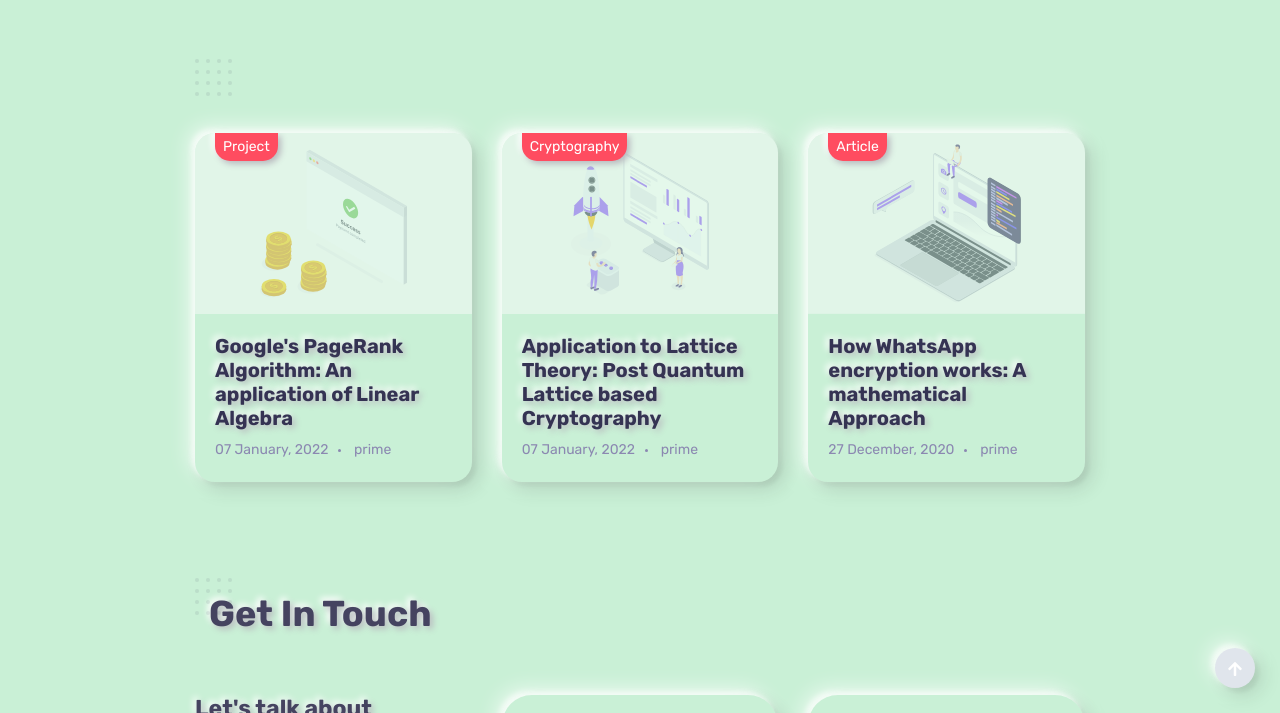
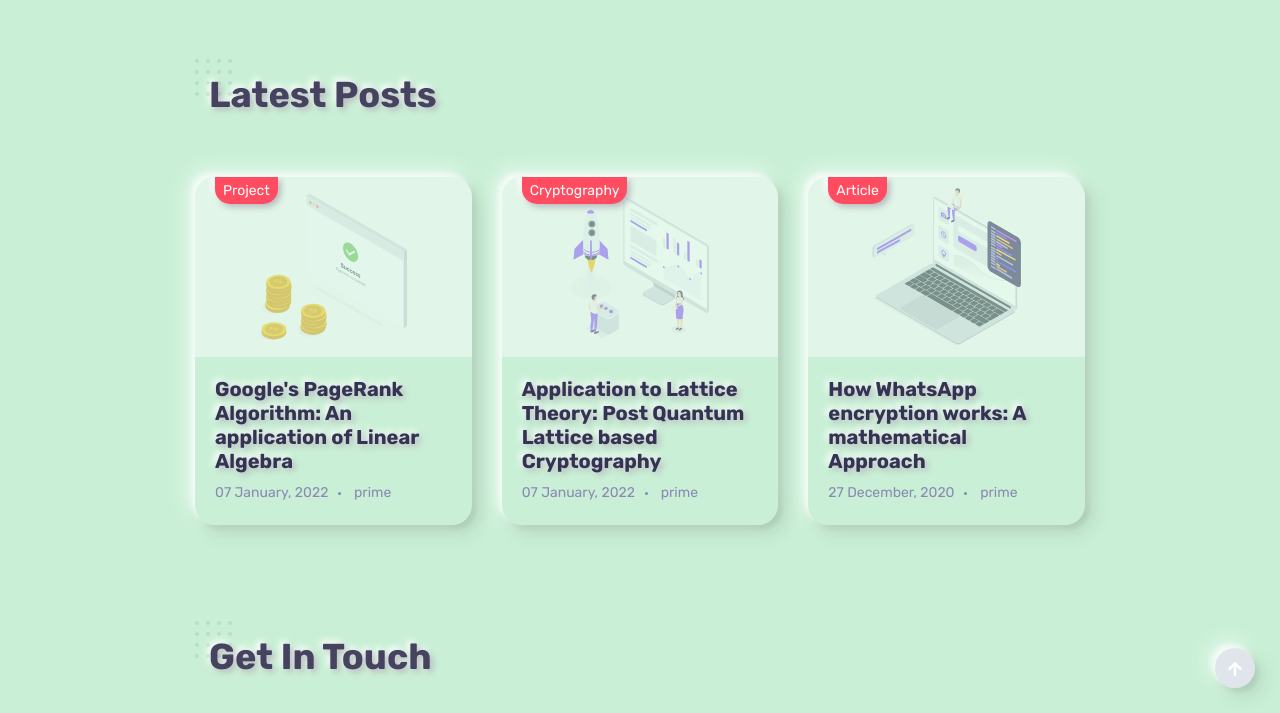
Before and after one commit to primepatel/primepatel.github.io, a Jekyll site: the page built from index.markdown, in a window 1280 px wide and 900 px high, scrolled down 4345 px, cut to the strip 187-900 px from the top of the window. Built offline with Jekyll 4.4.1, drawn with Linux system fonts in a browser that asks for light colours.

Commit message:
name to title

```diff
--- a/_includes/section6.html
+++ b/_includes/section6.html
@@ -1,7 +1,7 @@
 <section id="blog">
     <div class="container">
         <!-- section title -->
-        <h2 class="section-title wow fadeInUp">{{site.data.main.section6.name}}</h2>
+        <h2 class="section-title wow fadeInUp">{{site.data.main.section6.title}}</h2>
         <div class="spacer" data-height="60"></div>
         <div class="row blog-wrapper">
             {% for item in site.data.blogs %}
```
